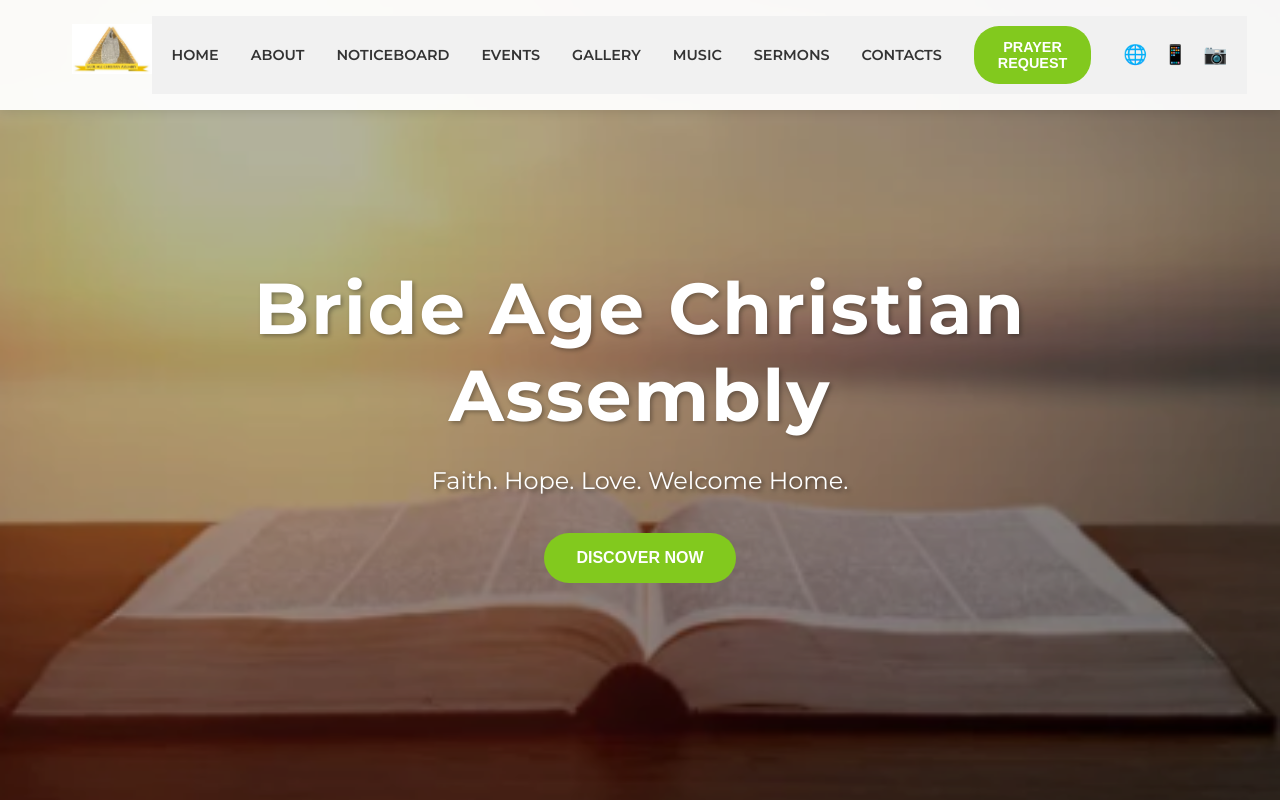
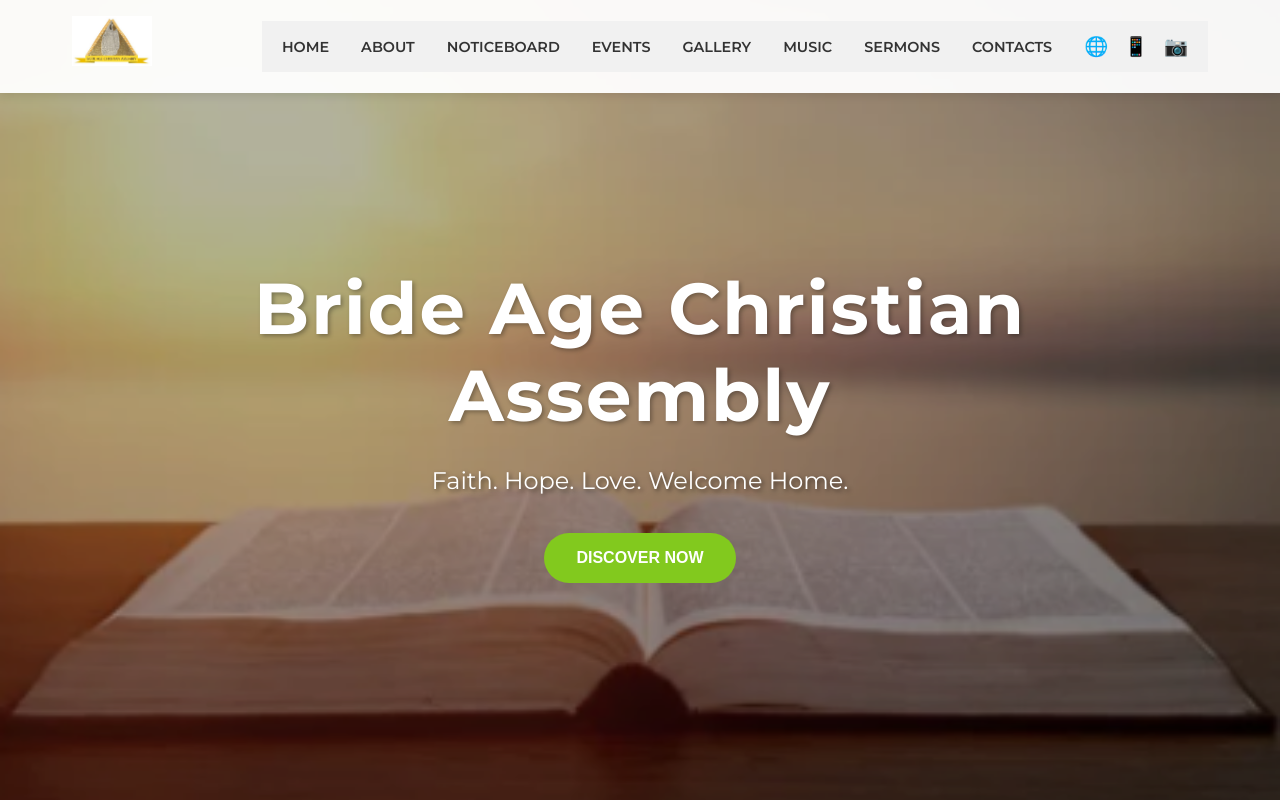
Before and after one commit to Anelisiw3/Church-website, a plain HTML site: page index.html in a window 1280 px wide. Shown: the top 800 px of the page. Drawn offline with Linux system fonts and the light colour scheme; no server answers.

Commit message:
removed the button Prayer request

```diff
--- a/index.html
+++ b/index.html
@@ -27,7 +27,6 @@
                     <li><a href="#sermons">SERMONS</a></li>
                     <li><a href="#contact">CONTACTS</a></li>
                 </ul>
-                <button class="donate-btn">PRAYER REQUEST</button>
                 <div class="social-links">
                     <a href="#" class="social-icon">🌐</a>
                     <a href="#" class="social-icon">📱</a>
--- a/styles.css
+++ b/styles.css
@@ -596,21 +596,6 @@ footer p {
 
 .nav-links a:hover {
     color: #ff6b6b;
-}
-.donate-btn {
-    background: #82c91e;
-    color: white;
-    border: none;
-    padding: 0.8rem 1.5rem;
-    border-radius: 25px;
-    font-size: 0.9rem;
-    font-weight: 600;
-    cursor: pointer;
-    transition: background-color 0.3s ease;
-}
-
-.donate-btn:hover {
-    background: #74b816;
 }
 
 .social-links {
```
